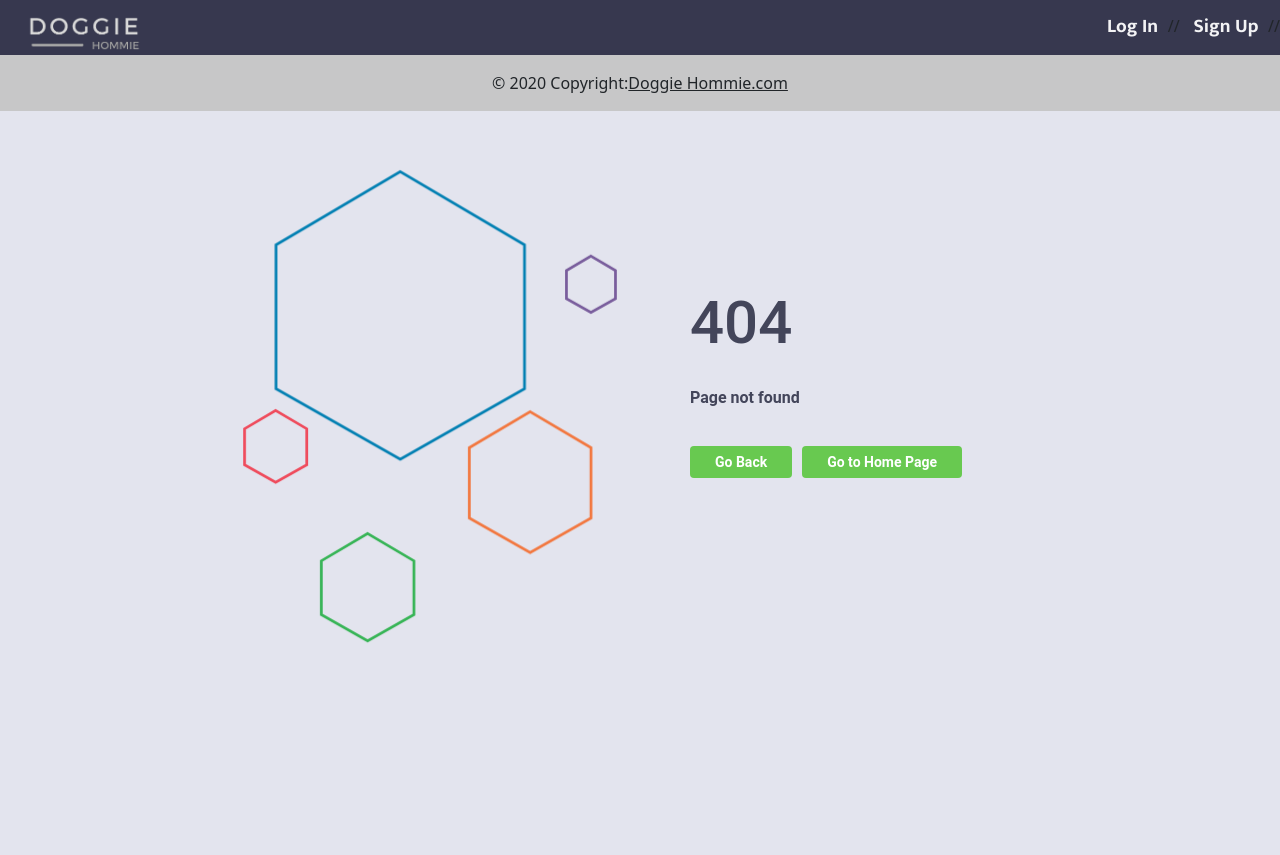
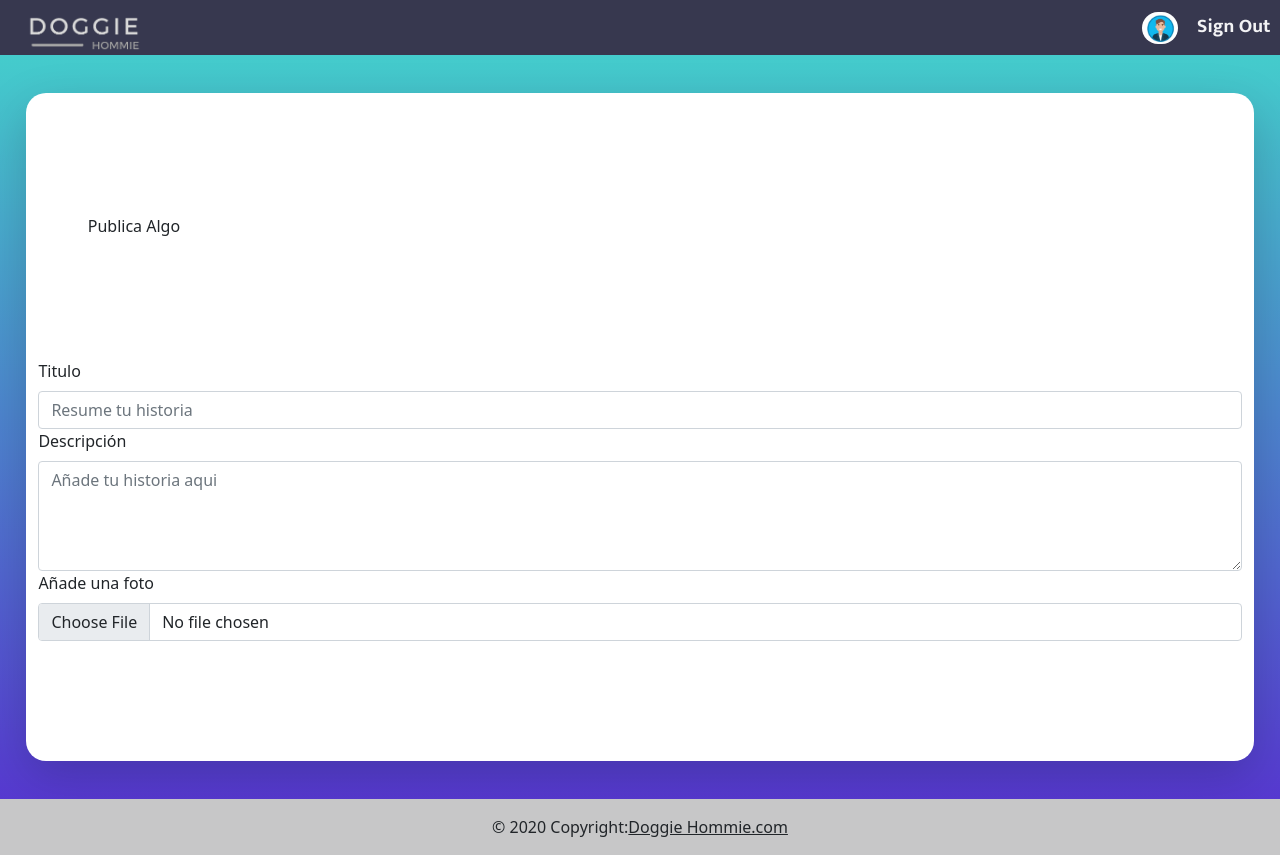
Before and after one commit to dasilvaca/DoggieHommieReact, a React (Create React App) app: page /new-post in a window 1280 px wide. Before the commit this address had no page. Before the commit the page ends 800 px from the top, so only its background shows below. Built offline with nearby package versions, Linux system fonts and the light colour scheme.

Commit message:
layout fixed and post beggining

```diff
--- a/src/Layout/PrivateLayouts.js
+++ b/src/Layout/PrivateLayouts.js
@@ -1,6 +1,6 @@
 import React from 'react';
 
-const PrivateLayouts = ({ children }) => {
+const PrivateLayOuts = ({ children }) => {
   return (
     <>
       {children}
@@ -8,4 +8,4 @@ const PrivateLayouts = ({ children }) => {
   );
 };
 
-export default PrivateLayouts;
+export default PrivateLayOuts;
--- a/src/Layout/navbar.js
+++ b/src/Layout/navbar.js
@@ -1,10 +1,11 @@
 import React from "react";
 import { Link } from "react-router-dom";
 import logo from "../assets/img/Doggie Hommie.png";
+import Avatar from "../assets/img/Avatar.jpg";
 
 const Navbar = () => {
-  var logged_in = false;
-  return (
+  var logged_in = true;
+  return(
     <div className="navbar">
       <div id="logo">
         <Link to="/">
@@ -12,20 +13,23 @@ const Navbar = () => {
         </Link>
       </div>
       <div id="nav-links">
-        {/* <!-- <a href="index.php">Home</a>
-        <a href="about.php">About</a>
-        <a href="contact.php">Contact</a> --> */}
         {
           logged_in ? (
             <>
+            <Link to="logIn">
+              <img src={Avatar} style={{height: "2rem", borderRadius: "30px", alt: "Avatar" }} />
+            </Link>
+            {/* <a href="login.php">Login</a> */}
+            <Link to="/">Sign Out</Link>
+            {/* <a href="register.php">Register</a> */}
             </>
 
           ) : (
           <>
           <Link to="logIn">Log In</Link>
-          // {/* <a href="login.php">Login</a> */}
-          <Link to="signUp">Sign Up</Link>
-          // {/* <a href="register.php">Register</a> */}
+          {/* <a href="login.php">Login</a> */}
+          <Link to="signUp">Sign Out</Link>
+          {/* <a href="register.php">Register</a> */}
           </>
           )}
 
--- a/src/pages/home.js
+++ b/src/pages/home.js
@@ -1,6 +1,7 @@
 import React, { useEffect, useState } from 'react';
 import axios from 'axios';
 import Posts from '../components/posts';
+import LayOut from '../Layout/LayOut';
 
 const Home = () => {
   const [characters, setCharacters] = useState([]);
@@ -20,9 +21,11 @@ const Home = () => {
 
   return (
     <>
-    <div style={{  background: "linear-gradient(180deg, #44CCCC 0%, rgba(76, 44, 206, 0.93) 100%)",  border: "1px solid #222",}}>
-      <Posts posts={characters}/>
-    </div>
+    <LayOut>
+      <div style={{  background: "linear-gradient(180deg, #44CCCC 0%, rgba(76, 44, 206, 0.93) 100%)",  border: "1px solid #222",}}>
+        <Posts posts={characters}/>
+      </div>
+    </LayOut>
     </>
   );
 };
--- a/src/pages/log-in.js
+++ b/src/pages/log-in.js
@@ -32,17 +32,17 @@ const LogIn = () => {
                 <input
                   type="email"
                   className="form-control"
-                  id="input_dni"
+                  id="email_login"
                   aria-describedby="dni_help"
                   placeholder="Correo electronico"
-                  name="username"
+                  name="user-email"
                   onChange={(e) => setstate({ ...state, username: e.target.value })}
                 />
 
                 <input
                   type="password"
                   className="form-control mt-2"
-                  id="teacher_password"
+                  id="user_password"
                   aria-describedby="dni_help"
                   placeholder="Contraseña"
                   name="password"
--- /dev/null
+++ b/src/pages/new-post.js
@@ -0,0 +1,78 @@
+import React, { useState } from 'react'
+import AppLogo from '../assets/img/4.png'
+import axios from 'axios'
+import { Link } from 'react-router-dom'
+import cors from 'cors'
+import LayOut from '../Layout/LayOut'
+
+const NewPost = () => {
+
+    const [state, setstate] = useState(() => ({ username: '', password: '' }));
+
+    const handleSubmit = async (event) => {
+        event.preventDefault()
+        // console.log('estado', state)
+        var x = await axios.post('http://localhost:8000/login', state)//, fetch)
+        console.log('data', x)
+    }
+
+  return (
+    <>
+        <LayOut>
+            <div className="container-fluid overflow-auto" style={{ margin: '0px', padding: '0px' }}>
+            <div className="container-fluid overflow-auto" style={{ height: '93vh', margin: '0', padding: '3%', background: 'linear-gradient(180deg, #44CCCC 0%, rgba(76, 44, 206, 0.93) 100%)', minHeight: '300px' }}>
+                <div
+                className="shadow-lg row"
+                style={{ height: 'auto', minHeight: '100%', borderRadius: '20px', backgroundColor: 'white' }}
+                >
+                    <div className="col align-self-center" style={{ padding: '5%' }}>
+                        Publica Algo
+                    </div>
+                    <form onSubmit={handleSubmit}>
+
+                        <div className="form-group text-start" >
+                            {/* <p className="alert alert-danger">
+                            Your username and password didn't match. Please try again.
+                            </p> */}
+                            <label for="titulo" class="form-label">Titulo</label>
+                            <input
+                            type="text"
+                            className="form-control"
+                            id="post-titulo"
+                            aria-describedby="dni_help"
+                            placeholder="Resume tu historia"
+                            name="post-titulo"
+                            // onChange={(e) => setstate({ ...state, username: e.target.value })}
+                            />
+
+                            <label for="Descripcion" class="form-label">Descripción</label>
+                            <textarea
+                            className="form-control"
+                            id="post-descripcion"
+                            rows= "4"
+                            aria-describedby="dni_help"
+                            placeholder="Añade tu historia aqui"
+                            name="post-descripcion"
+                            // onChange={(e) => setstate({ ...state, username: e.target.value })}
+                            />
+
+                            <label for="post-foto" class="form-label">Añade una foto</label>
+                            <input
+                            type="file"
+                            className="form-control"
+                            id="post-foto"
+                            aria-describedby="dni_help"
+                            name="post-foto"
+                            // onChange={(e) => setstate({ ...state, username: e.target.value })}
+                            />
+                        </div>
+                    </form>
+                </div>
+            </div>
+            </div>
+        </LayOut>
+    </>
+  );
+}
+
+export default NewPost
--- a/src/routes/routes.js
+++ b/src/routes/routes.js
@@ -6,6 +6,7 @@ import LogIn from '../pages/log-in';
 import Error from '../pages/404';
 import SignUp from '../pages/sign-up';
 import RestorePass from '../pages/restore-pass';
+import NewPost from '../pages/new-post';
 
 
 // const PrivateRoutes = ({ component: Component, ...rest }) => (
@@ -19,15 +20,14 @@ import RestorePass from '../pages/restore-pass';
 
 const RoutesComponent = () => (
   <BrowserRouter>
-    <LayOut>
       <Routes>
         <Route exact path="/login" element={<LogIn />} />
         <Route exact path="/signup" element={<SignUp />} />
         <Route exact path="/restorepass" element={<RestorePass />} />
+        <Route exact path="/new-post" element={<NewPost />} />
         <Route exact path="/" element={<Home />} />
         <Route path="*" element={<Error/>} />
       </Routes>
-    </LayOut>
   </BrowserRouter>
 );
 
```
Also changed, not shown: src/assets/img/Avatar.jpg (added), 1 other file (tests, documents, lock files or other folders).
